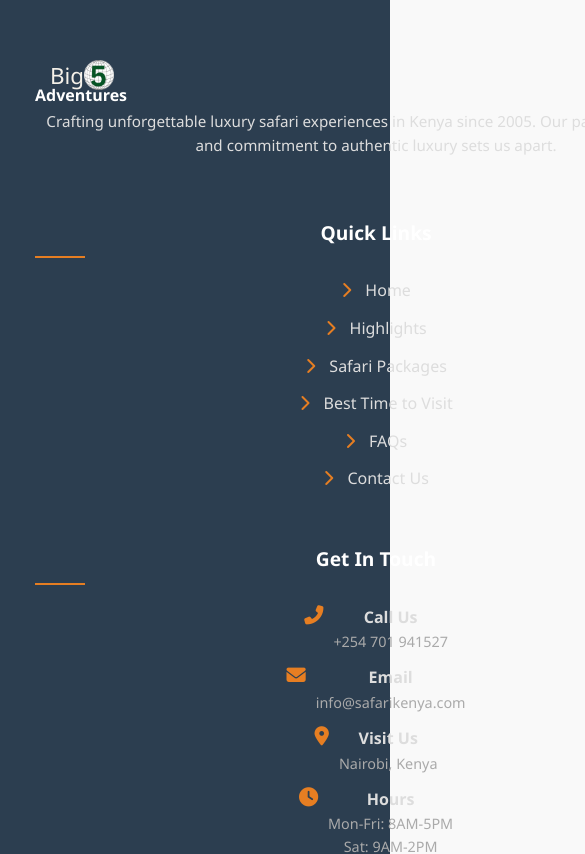
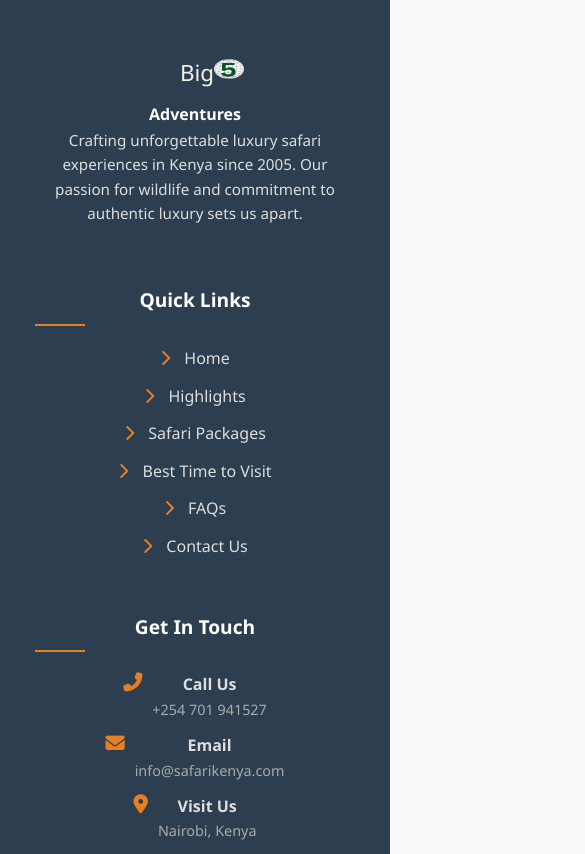
Before and after one commit to demkin01/Big-5-Adventures, a plain HTML site: page samburu.html in a window 390 px wide. Shown: the part 9473-10327 px from the top of the page, 585 px wide, since content can reach past the window. Drawn offline with Linux system fonts and the light colour scheme.

Commit message:
Update destinations.css

```diff
--- a/destinations.css
+++ b/destinations.css
@@ -860,8 +860,9 @@ gap: 10px;
     .footer-logo{
             height: 30px; /* adjust as needed */
             width: 30px; /* adjust as needed */
-            margin-left: 49px;
-            margin-top: 3px;
+             margin-bottom: 20px;
+            position: relative;
+            padding-bottom: 10px;
     }
     .footerlogo-text{
             display: flex;
@@ -1140,21 +1141,41 @@ gap: 10px;
             .hero-slide-content p {
                 font-size: 1.1rem;
             }
+            .slideshow-controls {
+                position: absolute;
+                bottom: -15px;
+                left: 50%;
+                transform: translateX(-50%);
+                display: flex;
+
+            }
 
             section {
                 padding: 40px 0;
             }
-           .footerlogo-text span{
-            font-size: 16px;
-            font-weight: bold;
-            margin-top: -10px;
-            margin-right: 590px;
-        }
 
             .footer-grid {
                 grid-template-columns: 1fr;
                 text-align: center;
             }
+
+         .footer-logo-cont{
+        margin-left: 130px;
+        margin-top: -3px;
+    }
+
+    .footerlogo-text{
+            display: flex;
+            gap: 3px;
+            flex-direction: column;
+        }
+    .footer-logo{
+        height: 30px;
+        width: 30px;
+        justify-content: center;
+        margin-top: 2px;
+        margin-left: 179px;
+    }
 
             .footer-col ul li {
                 justify-content: center;
```
